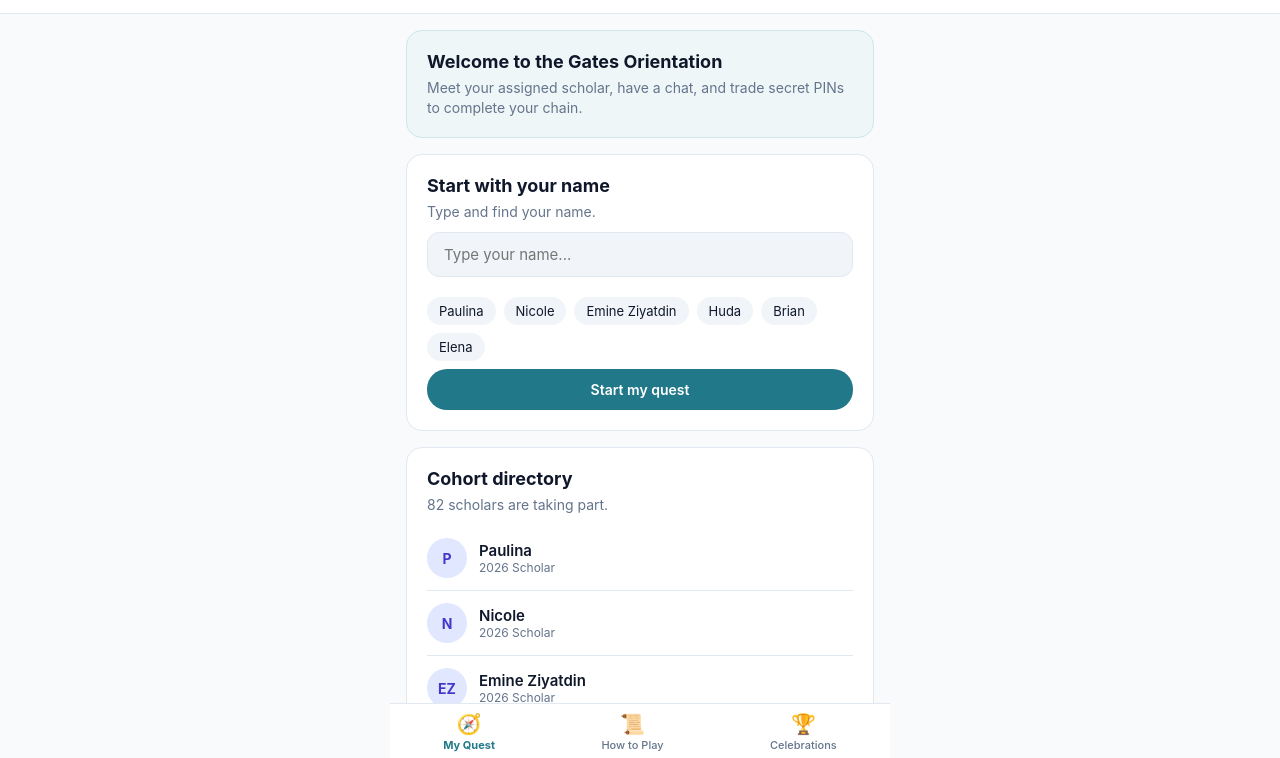
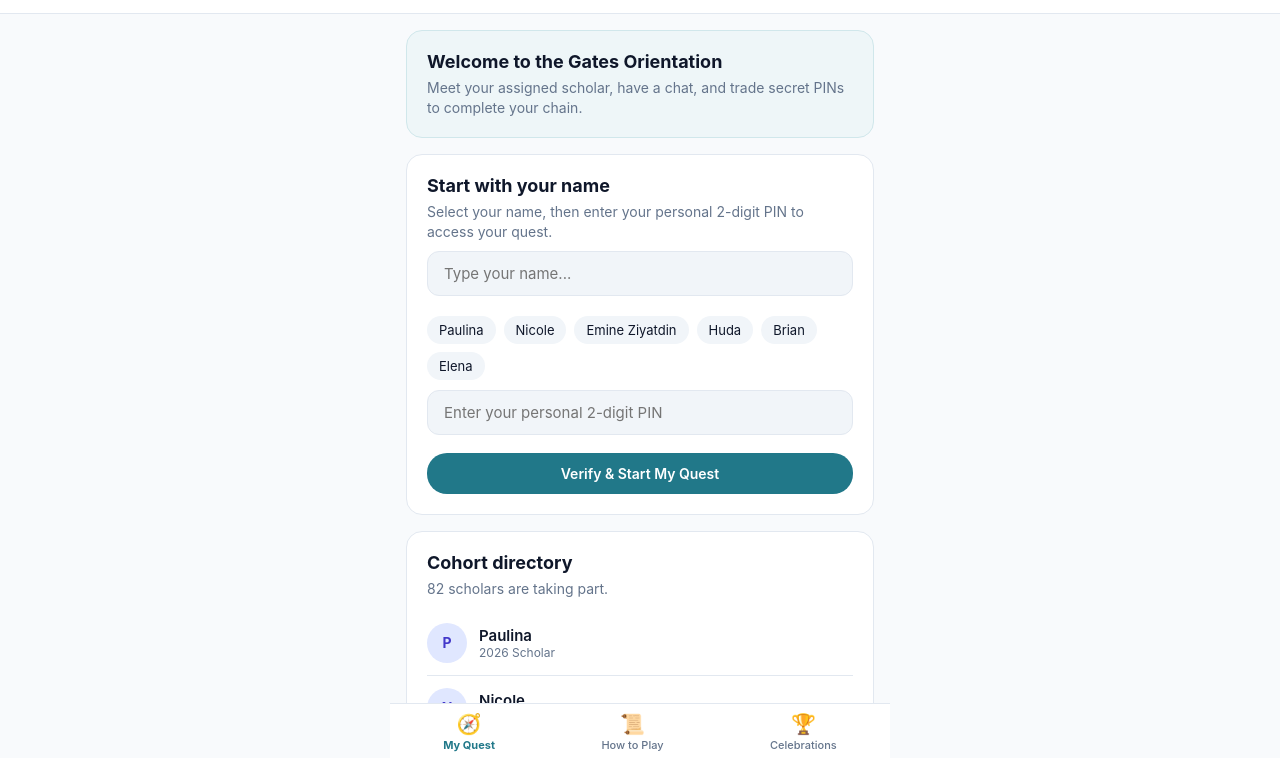
Before and after one commit to ahaj3/Gates-Scholars-Name-Quest, a plain HTML site: page index.html in a window 1280 px wide. Shown: the part 40-798 px from the top of the page. Drawn offline with Linux system fonts and the light colour scheme.

Commit message:
index.html

```diff
--- a/index.html
+++ b/index.html
@@ -73,10 +73,12 @@
 
         <div class="card">
           <h2>Start with your name</h2>
-          <p>Type and find your name.</p>
+          <p>Select your name, then enter your personal 2-digit PIN to access your quest.</p>
           <input type="text" id="name-search" class="input-field" placeholder="Type your name..." oninput="filterNames()">
           <div class="chip-container" id="name-chips"></div>
-          <button class="btn" onclick="startQuest()">Start my quest</button>
+          <input type="password" id="own-pin-input" class="input-field" placeholder="Enter your personal 2-digit PIN" inputmode="numeric" maxlength="2" autocomplete="off">
+          <button class="btn" onclick="startQuest()">Verify & Start My Quest</button>
+          <p id="login-error" style="color:#e11d48; margin-top:8px; font-weight:600; display:none;"></p>
         </div>
 
         <div class="card">
@@ -96,14 +98,14 @@
         <div class="card">
           <h2>Enter Secret PIN</h2>
           <p>Enter their PIN to unlock the next name in the chain.</p>
-          <input type="number" id="pin-input" class="input-field" placeholder="e.g. 42" maxlength="2">
+          <input type="password" id="pin-input" class="input-field" placeholder="e.g. 42" inputmode="numeric" maxlength="2" autocomplete="off">
           <button class="btn" onclick="verifyPIN()">Verify & Unlock Next</button>
           <p id="pin-error" style="color:#e11d48; margin-top:8px; font-weight:600; display:none;">Incorrect PIN. Try again!</p>
         </div>
 
         <div class="card">
           <h2>Your Progress</h2>
-          <p>Scholars unlocked:</p>
+          <p>Scholars found:</p>
           <div class="stat-box"><span id="user-progress">0</span> / <span id="total-target-count">81</span></div>
           <button class="header-btn" onclick="resetUser()" style="margin-top:8px; color:#e11d48;">Change my name</button>
         </div>
@@ -144,7 +146,7 @@
     <div id="celebrations" class="tab-content">
       <div class="card">
         <p>Quests completed</p>
-        <div class="stat-box">0 / 82</div>
+        <div class="stat-box">0 / <span id="completed-count">0</span></div>
         <p>scholars who closed their loop</p>
       </div>
 
@@ -175,6 +177,11 @@
 
   <script>
     // 82 Scholars initialized from dataset
+    const orientationCoordinators = new Set([
+      "Amber", "Blessing", "Amaury", "Donari", "Lottie", "Nicole",
+      "Catalina", "Alicja", "Adhib", "Ty", "Pascal", "Kristen", "Sabrina"
+    ]);
+
     const scholars = [
       {Name: "Paulina", PIN: "04"}, {Name: "Nicole", PIN: "17"}, {Name: "Emine Ziyatdin", PIN: "29"},
       {Name: "Huda", PIN: "36"}, {Name: "Brian", PIN: "42"}, {Name: "Elena", PIN: "58"},
@@ -223,7 +230,7 @@
           <div class="avatar">${getInitials(s.Name)}</div>
           <div>
             <div style="font-weight:600; font-size:15px;">${s.Name}</div>
-            <div style="font-size:12px; color:var(--text-sub);">2026 Scholar</div>
+            <div style="font-size:12px; color:var(--text-sub);">${orientationCoordinators.has(s.Name) ? "Orientation Coordinator" : "2026 Scholar"}</div>
           </div>
         </div>
       `).join('');
@@ -251,11 +258,33 @@
 
     function startQuest() {
       const name = document.getElementById('name-search').value.trim();
+      const enteredPIN = document.getElementById('own-pin-input').value.trim();
+      const loginError = document.getElementById('login-error');
+
+      loginError.style.display = 'none';
+      loginError.innerText = '';
+
       const idx = scholars.findIndex(s => s.Name.toLowerCase() === name.toLowerCase());
+
       if (idx === -1) {
-        alert("Please select a valid scholar name from the list.");
+        loginError.innerText = "Please select a valid scholar name from the list.";
+        loginError.style.display = 'block';
         return;
       }
+
+      if (!/^\d{2}$/.test(enteredPIN)) {
+        loginError.innerText = "Please enter your 2-digit personal PIN.";
+        loginError.style.display = 'block';
+        return;
+      }
+
+      if (enteredPIN !== scholars[idx].PIN) {
+        loginError.innerText = "That PIN does not match this name. Please check your personal PIN.";
+        loginError.style.display = 'block';
+        document.getElementById('own-pin-input').value = '';
+        return;
+      }
+
       currentUserIndex = idx;
       currentStep = 1;
       saveState();
@@ -314,6 +343,8 @@
       localStorage.removeItem('quest_step');
       document.getElementById('selection-screen').style.display = 'block';
       document.getElementById('quest-screen').style.display = 'none';
+      document.getElementById('own-pin-input').value = '';
+      document.getElementById('login-error').style.display = 'none';
     }
 
     function switchTab(tabId) {
```
